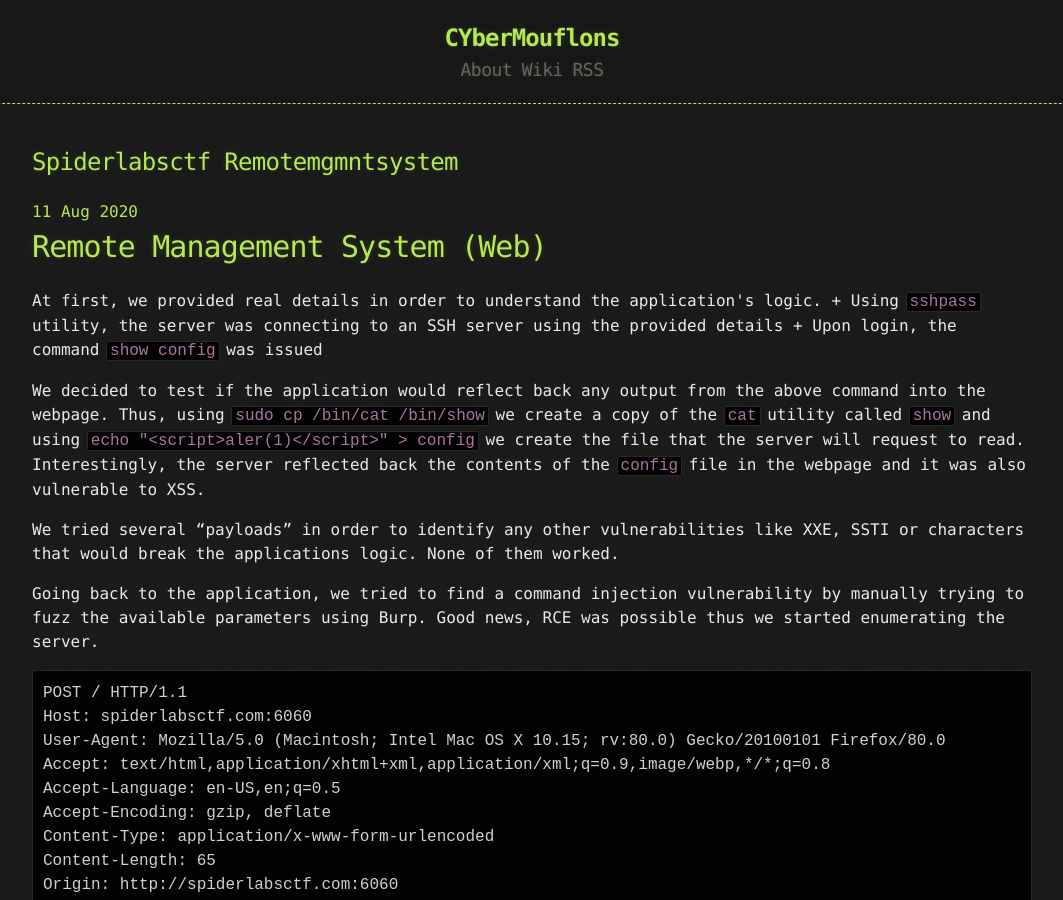
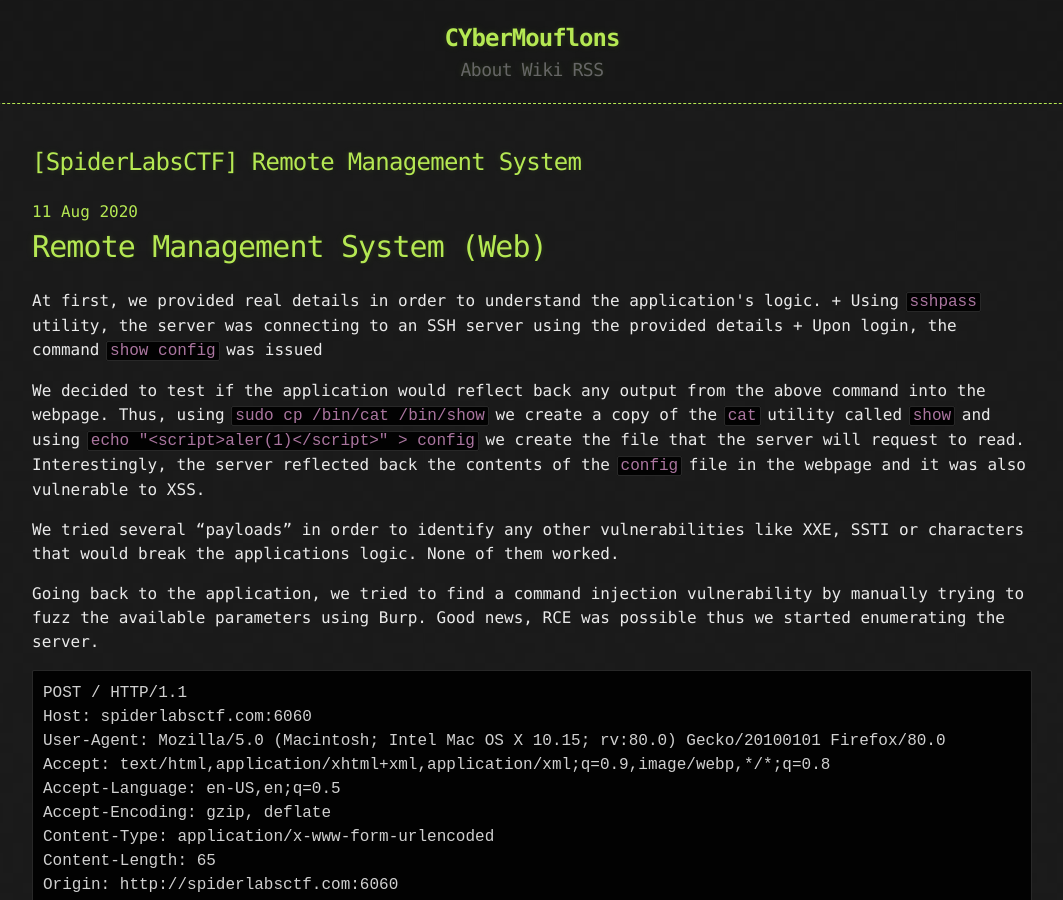
Before and after one commit to cybermouflons/cybermouflons.com, a Jekyll site: the page built from _posts/2020-08-11-spiderlabsctf-RemoteMgmntSystem.md, in a window 1280 px wide and 900 px high. Shown: the whole window, without its empty margins (108-1171 px from the left). Built offline with Jekyll 4.4.1, drawn with Linux system fonts in a browser that asks for light colours.

Commit message:
Spiderlabsctf template fix (#8)
* 2020-08-11 => spiderlabsctf remote-management-system

* 2020-08-11 => spiderlabsctf remote-management-system writeup fix

```diff
--- a/_posts/2020-08-11-spiderlabsctf-RemoteMgmntSystem.md
+++ b/_posts/2020-08-11-spiderlabsctf-RemoteMgmntSystem.md
@@ -1,3 +1,9 @@
+---
+title: '[SpiderLabsCTF] Remote Management System'
+published: true
+author: ishtar
+---
+
 # Remote Management System (Web)
 At first, we provided real details in order to understand the application\'s logic.
     + Using `sshpass` utility, the server was connecting to an SSH server using the provided details
```
